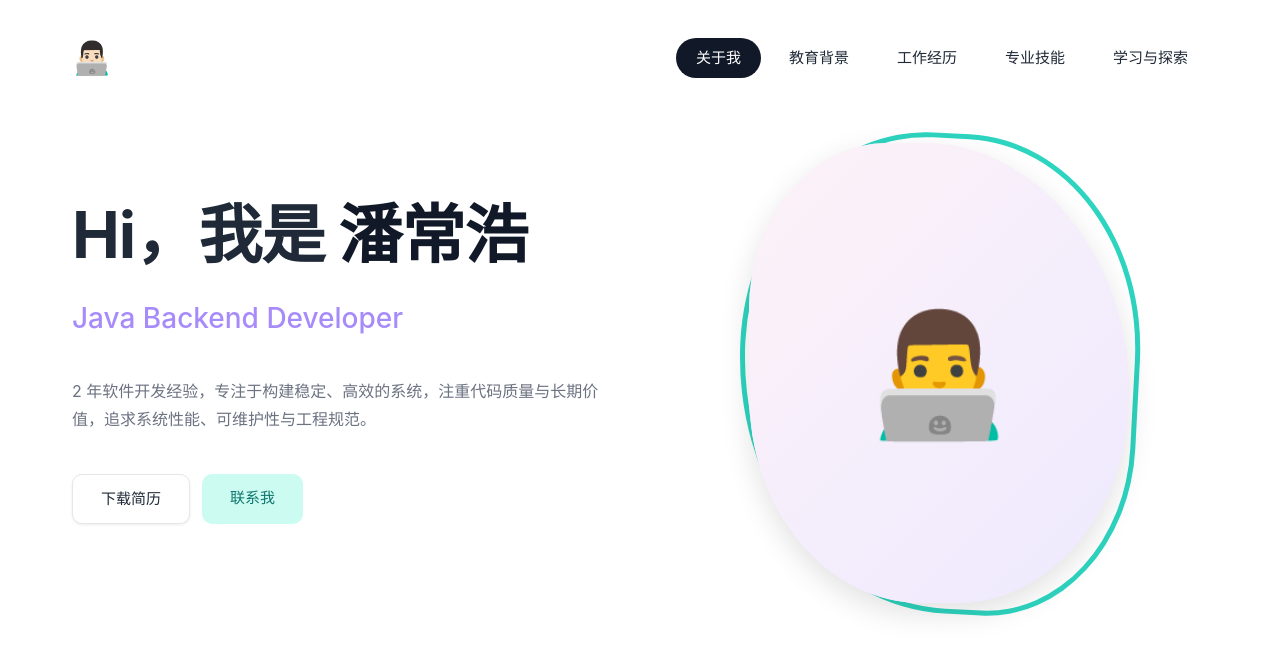
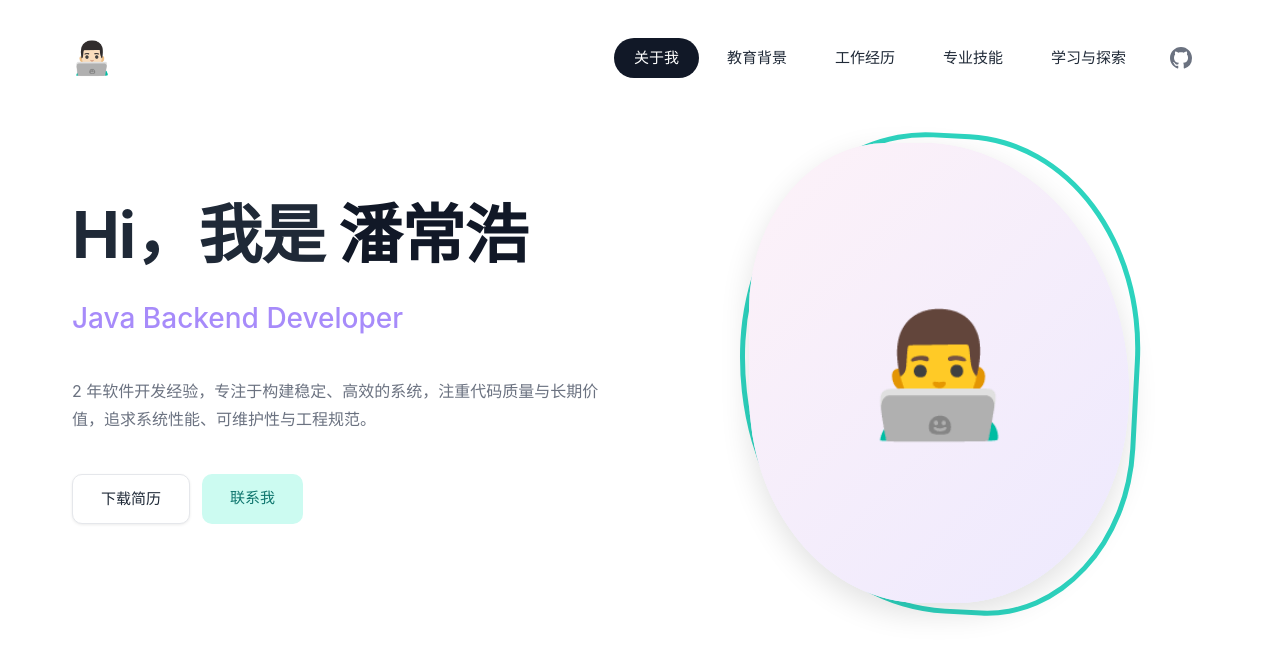
Before and after one commit to PlanBBBBB/my-portfolio, a React (Vite) app: page / in a window 1280 px wide. Shown: the top 654 px of the page. Built offline with nearby package versions, Linux system fonts and the light colour scheme.

Commit message:
feat: 导航栏新增 GitHub 图标链接并优化样式
- 在学习与探索右侧添加 GitHub Octocat SVG 图标，点击跳转至 GitHub 主页

- 图标尺寸 22x22，默认浅灰色，hover 时深色高亮并放大

- 导航组整体向左平移，GitHub 图标位于原先最右侧位置

```diff
--- a/src/components/Navbar.tsx
+++ b/src/components/Navbar.tsx
@@ -38,6 +38,17 @@
         >
           学习与探索
         </NavLink>
+        <a
+          href="https://github.com/PlanBBBBB"
+          target="_blank"
+          rel="noopener noreferrer"
+          className="nav-link nav-github-link"
+          title="GitHub"
+        >
+          <svg viewBox="0 0 16 16" width="22" height="22" fill="currentColor" aria-hidden="true">
+            <path d="M8 0C3.58 0 0 3.58 0 8c0 3.54 2.29 6.53 5.47 7.59.4.07.55-.17.55-.38 0-.19-.01-.82-.01-1.49-2.01.37-2.53-.49-2.69-.94-.09-.23-.48-.94-.82-1.13-.28-.15-.68-.52-.01-.53.63-.01 1.08.58 1.23.82.72 1.21 1.87.87 2.33.66.07-.52.28-.87.51-1.07-1.78-.2-3.64-.89-3.64-3.95 0-.87.31-1.59.82-2.15-.08-.2-.36-1.02.08-2.12 0 0 .67-.21 2.2.82.64-.18 1.32-.27 2-.27.68 0 1.36.09 2 .27 1.53-1.04 2.2-.82 2.2-.82.44 1.1.16 1.92.08 2.12.51.56.82 1.27.82 2.15 0 3.07-1.87 3.75-3.65 3.95.29.25.54.73.54 1.48 0 1.07-.01 1.93-.01 2.2 0 .21.15.46.55.38A8.013 8.013 0 0016 8c0-4.42-3.58-8-8-8z" />
+          </svg>
+        </a>
       </div>
     </nav>
   );
--- a/src/styles/global.css
+++ b/src/styles/global.css
@@ -114,6 +114,28 @@
 .nav-link.active {
   background: #111827;
   color: #ffffff;
+}
+
+.nav-github-link {
+  display: flex;
+  align-items: center;
+  justify-content: center;
+  padding: 8px 16px;
+  color: var(--color-text-light);
+  transition: all 0.2s ease;
+}
+
+.nav-github-link:hover {
+  color: #111827;
+  background: var(--color-card-bg);
+}
+
+.nav-github-link svg {
+  transition: transform 0.2s ease;
+}
+
+.nav-github-link:hover svg {
+  transform: scale(1.15);
 }
 
 /* 通用容器 */
```
